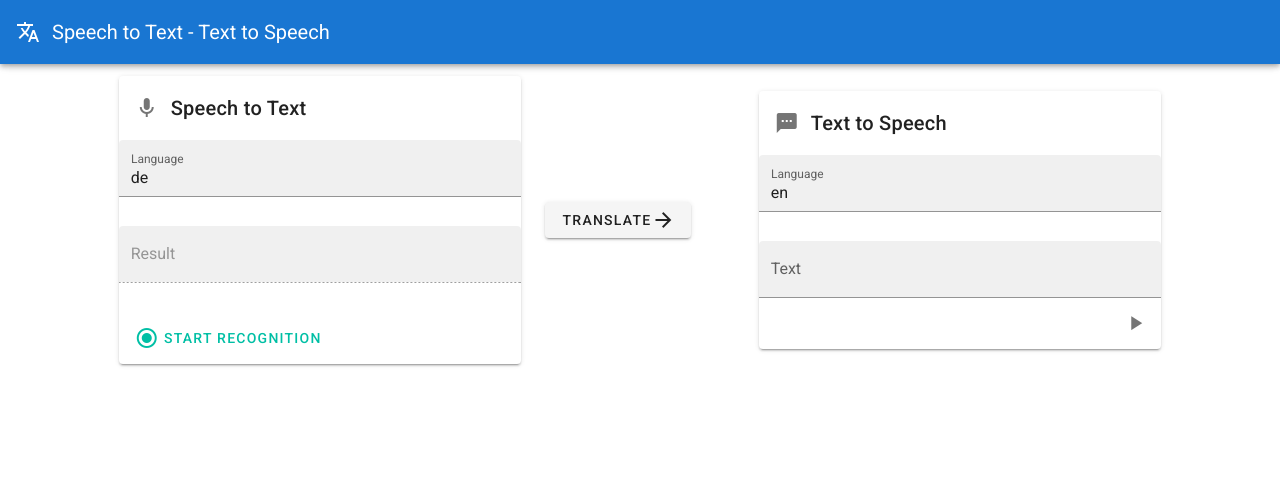
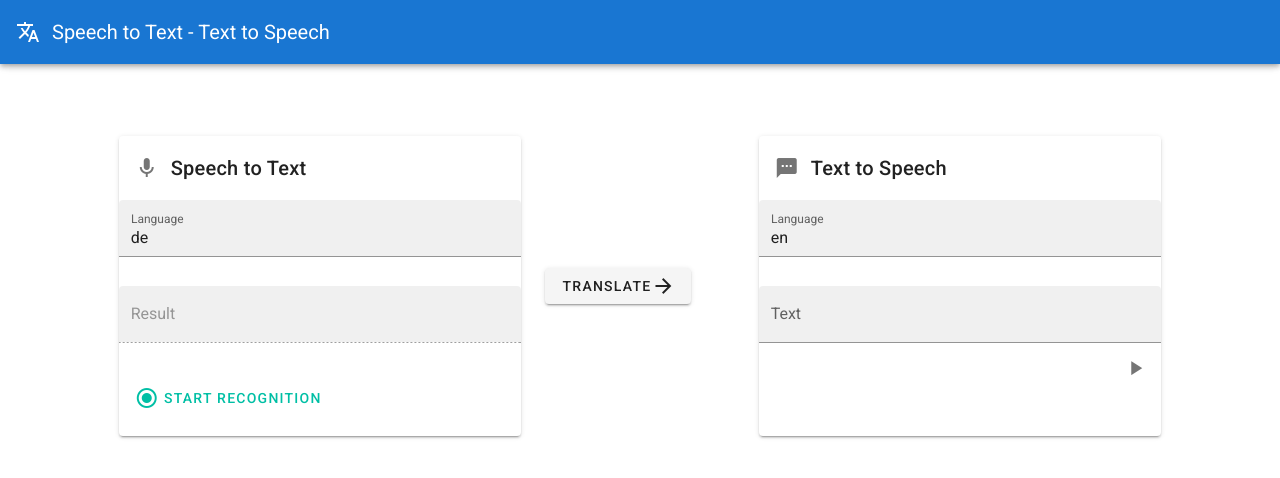
Before and after one commit to school-archive/2021-22-APP-W2-tts-stt, a Vue app: page / in a window 1280 px wide. Shown: the top 478 px of the page. Built offline with nearby package versions, Linux system fonts and the light colour scheme.

Commit message:
Add style

```diff
--- a/src/App.vue
+++ b/src/App.vue
@@ -7,7 +7,7 @@
 
     <v-main id="mains">
       <v-container fluid>
-        <WebkitView></WebkitView>
+        <WebkitView class="mt-15"></WebkitView>
       </v-container>
     </v-main>
   </v-app>
--- a/src/views/WebkitView.vue
+++ b/src/views/WebkitView.vue
@@ -1,9 +1,9 @@
 <template>
   <div>
-    <v-row align="center">
+    <v-row align="center" class="card">
       <v-col sm="1"/>
       <v-col sm="4">
-        <v-card>
+        <v-card class="card">
           <v-card-title><v-icon class="mr-3">mdi-microphone</v-icon>Speech to Text</v-card-title>
           <v-text-field
               label="Language"
@@ -37,7 +37,7 @@
       </v-col>
 
       <v-col sm="4">
-        <v-card>
+        <v-card class="card">
           <v-card-title><v-icon class="mr-3">mdi-message-processing</v-icon>Text to Speech</v-card-title>
           <v-text-field
               label="Language"
@@ -163,5 +163,7 @@ export default {
 </script>
 
 <style scoped>
-
+.card {
+  height: 300px;
+}
 </style>
```
